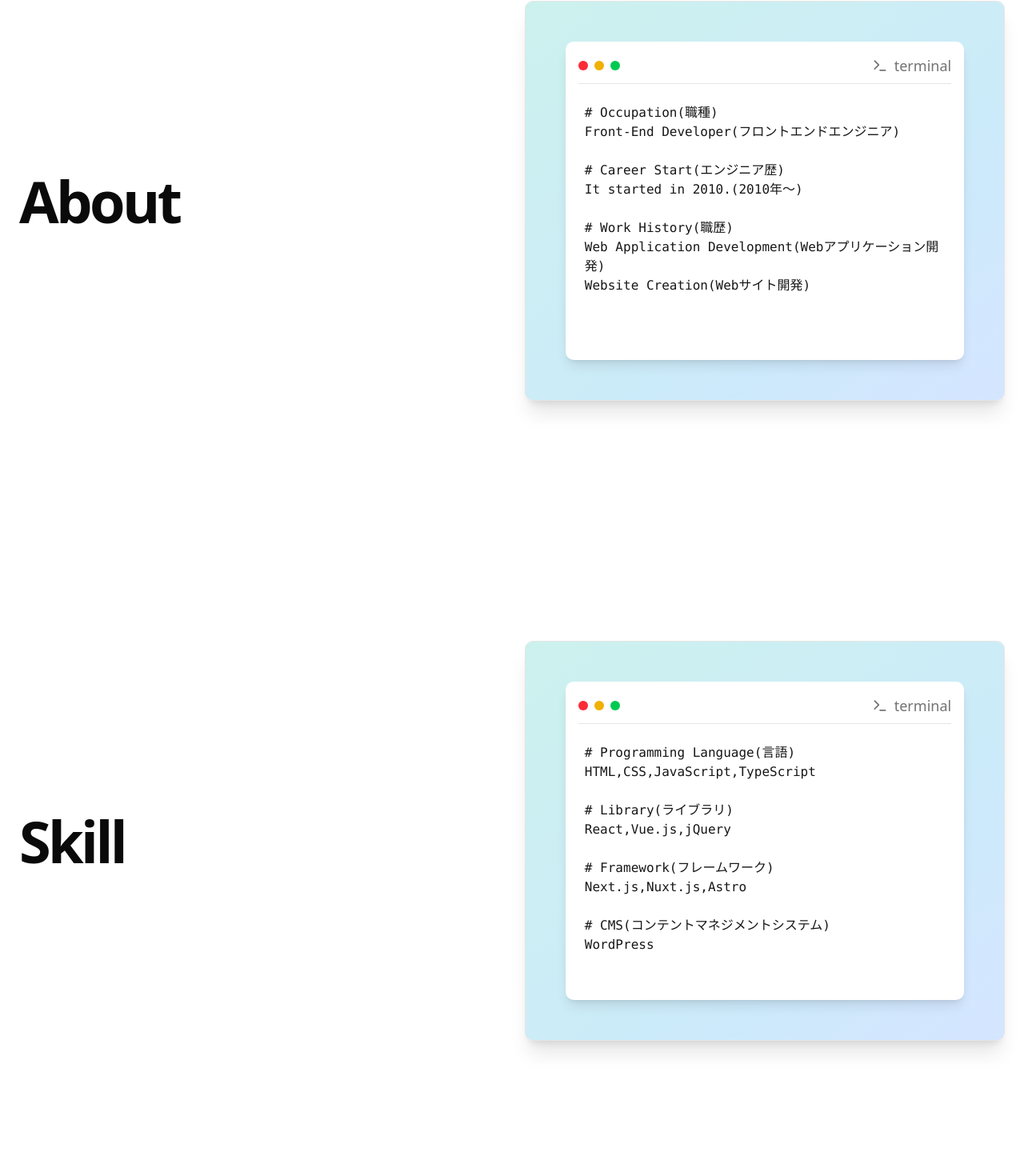
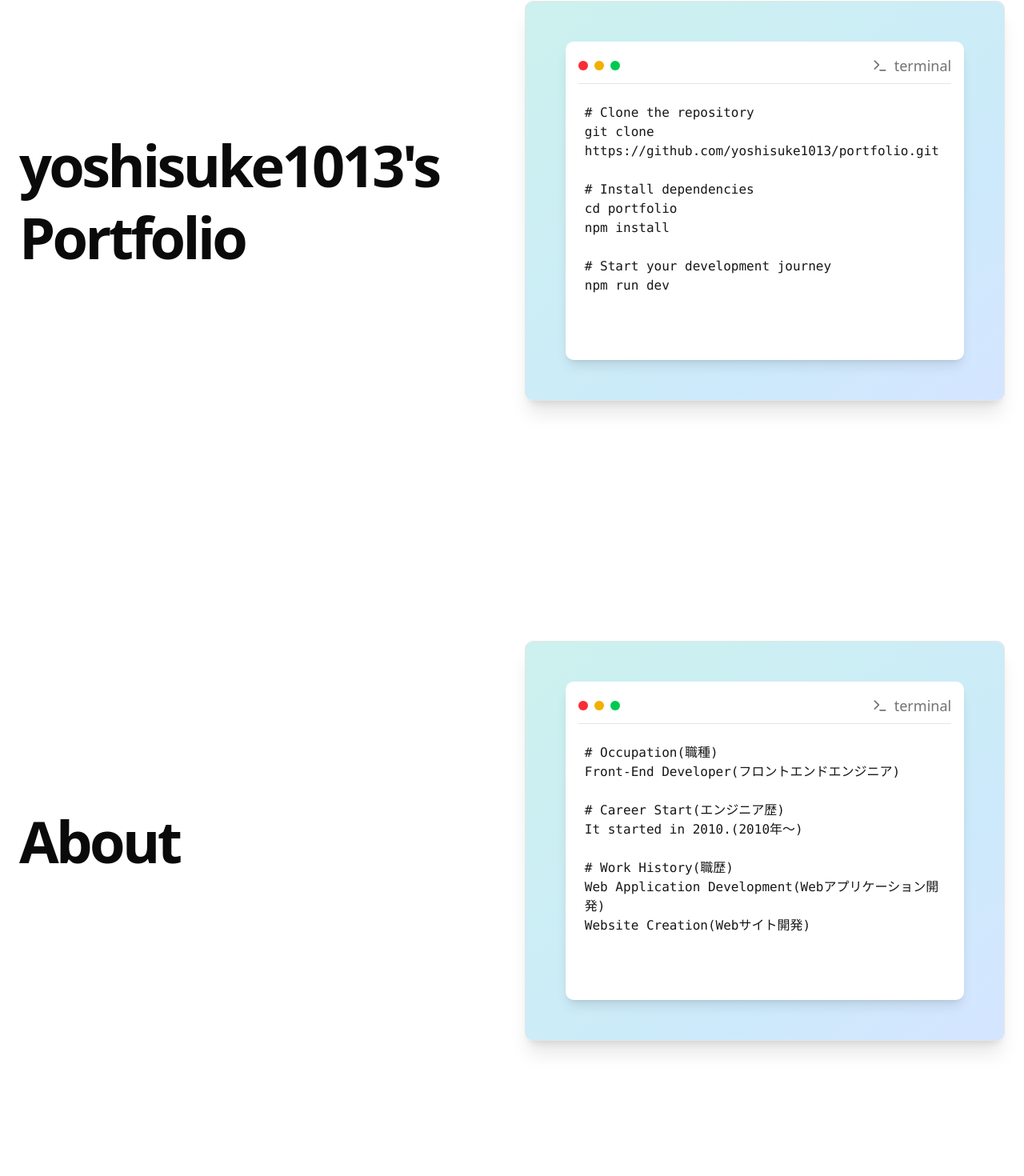
Before and after one commit to yoshisuke1013/portfolio, a Next.js app: page / in a window 1280 px wide. Shown: the part 229-1699 px from the top of the page at 80% size. Built offline with nearby package versions, Linux system fonts and the light colour scheme.

Commit message:
コンテンツを共通コンポーネント化

```diff
--- a/src/app/(pages)/(root)/_components/about.tsx
+++ b/src/app/(pages)/(root)/_components/about.tsx
@@ -1,59 +1,6 @@
-import { Terminal } from "lucide-react";
+import Content from "@/components/content";
+import { siteMetadata } from "@/constants/site-metadata";
 
 export default function About() {
-  return (
-    <section
-      id="about"
-      className="w-full h-screen flex items-center justify-center"
-    >
-      <div className="container px-4 md:px-6">
-        <div className="grid gap-6 lg:grid-cols-[1fr_400px] lg:gap-12 xl:grid-cols-[1fr_600px]">
-          <div className="flex flex-col justify-center space-y-8">
-            <div className="space-y-6">
-              <h2 className="text-4xl leading-tight font-bold tracking-tighter sm:text-5xl md:text-6xl lg:text-7xl ">
-                About
-              </h2>
-            </div>
-          </div>
-          <div className="flex items-center justify-center">
-            <div className="relative w-full h-[300px] md:h-[400px] lg:h-[500px] rounded-lg overflow-hidden border shadow-xl">
-              <div className="absolute inset-0 bg-gradient-to-br from-teal-500 to-blue-500 opacity-20"></div>
-              <div className="absolute inset-0 flex items-center justify-center">
-                <div className="w-5/6 h-4/5 bg-background rounded-lg shadow-lg p-4 overflow-hidden">
-                  <div className="flex flex-col h-full">
-                    <div className="flex items-center justify-between pb-2 border-b">
-                      <div className="flex items-center gap-2">
-                        <div className="w-3 h-3 rounded-full bg-red-500"></div>
-                        <div className="w-3 h-3 rounded-full bg-yellow-500"></div>
-                        <div className="w-3 h-3 rounded-full bg-green-500"></div>
-                      </div>
-
-                      <div className="ml-2 flex items-center text-lg text-muted-foreground">
-                        <Terminal className="w-5 h-5 mr-2" />
-                        terminal
-                      </div>
-                    </div>
-                    <div className="flex-1 overflow-hidden font-mono text- p-2">
-                      <pre className="text-primary py-4">
-                        <code className="whitespace-pre-wrap">{`# Occupation(職種)
-Front-End Developer(フロントエンドエンジニア)
-
-# Career Start(エンジニア歴)
-It started in 2010.(2010年〜)
-
-# Work History(職歴)
-Web Application Development(Webアプリケーション開発)
-Website Creation(Webサイト開発)
-`}</code>
-                      </pre>
-                    </div>
-                  </div>
-                </div>
-              </div>
-            </div>
-          </div>
-        </div>
-      </div>
-    </section>
-  );
+  return <Content title="About" content={siteMetadata.SITE_ABOUT} />;
 }
--- a/src/app/(pages)/(root)/_components/skill.tsx
+++ b/src/app/(pages)/(root)/_components/skill.tsx
@@ -1,61 +1,6 @@
-import { Terminal } from "lucide-react";
+import Content from "@/components/content";
+import { siteMetadata } from "@/constants/site-metadata";
 
 export default function Skill() {
-  return (
-    <section
-      id="skill"
-      className="w-full h-screen flex items-center justify-center"
-    >
-      <div className="container px-4 md:px-6">
-        <div className="grid gap-6 lg:grid-cols-[1fr_400px] lg:gap-12 xl:grid-cols-[1fr_600px]">
-          <div className="flex flex-col justify-center space-y-8">
-            <div className="space-y-6">
-              <h2 className="text-4xl leading-tight font-bold tracking-tighter sm:text-5xl md:text-6xl lg:text-7xl ">
-                Skill
-              </h2>
-            </div>
-          </div>
-          <div className="flex items-center justify-center">
-            <div className="relative w-full h-[300px] md:h-[400px] lg:h-[500px] rounded-lg overflow-hidden border shadow-xl">
-              <div className="absolute inset-0 bg-gradient-to-br from-teal-500 to-blue-500 opacity-20"></div>
-              <div className="absolute inset-0 flex items-center justify-center">
-                <div className="w-5/6 h-4/5 bg-background rounded-lg shadow-lg p-4 overflow-hidden">
-                  <div className="flex flex-col h-full">
-                    <div className="flex items-center justify-between pb-2 border-b">
-                      <div className="flex items-center gap-2">
-                        <div className="w-3 h-3 rounded-full bg-red-500"></div>
-                        <div className="w-3 h-3 rounded-full bg-yellow-500"></div>
-                        <div className="w-3 h-3 rounded-full bg-green-500"></div>
-                      </div>
-
-                      <div className="ml-2 flex items-center text-lg text-muted-foreground">
-                        <Terminal className="w-5 h-5 mr-2" />
-                        terminal
-                      </div>
-                    </div>
-                    <div className="flex-1 overflow-hidden font-mono text- p-2">
-                      <pre className="text-primary py-4">
-                        <code className="whitespace-pre-wrap">{`# Programming Language(言語)
-HTML,CSS,JavaScript,TypeScript
-
-# Library(ライブラリ)
-React,Vue.js,jQuery
-
-# Framework(フレームワーク)
-Next.js,Nuxt.js,Astro
-
-# CMS(コンテントマネジメントシステム)
-WordPress
-`}</code>
-                      </pre>
-                    </div>
-                  </div>
-                </div>
-              </div>
-            </div>
-          </div>
-        </div>
-      </div>
-    </section>
-  );
+  return <Content title="Skill" content={siteMetadata.SITE_SKILL} />;
 }
--- /dev/null
+++ b/src/app/(pages)/(root)/_components/top.tsx
@@ -0,0 +1,8 @@
+import Content from "@/components/content";
+import { siteMetadata } from "@/constants/site-metadata";
+
+export default function Top() {
+  return (
+    <Content title={siteMetadata.SITE_NAME} content={siteMetadata.SITE_TOP} />
+  );
+}
--- /dev/null
+++ b/src/components/content.tsx
@@ -0,0 +1,57 @@
+import { Terminal } from "lucide-react";
+
+type ContentProps = {
+  title: string;
+  content: string;
+};
+
+export default function Content(props: ContentProps) {
+  return (
+    <section
+      id="about"
+      className="w-full h-screen flex items-center justify-center"
+    >
+      <div className="container px-4 md:px-6">
+        <div className="grid gap-6 lg:grid-cols-[1fr_400px] lg:gap-12 xl:grid-cols-[1fr_600px]">
+          <div className="flex flex-col justify-center space-y-8">
+            <div className="space-y-6">
+              <h2 className="text-4xl leading-tight font-bold tracking-tighter sm:text-5xl md:text-6xl lg:text-7xl ">
+                {props.title}
+              </h2>
+            </div>
+          </div>
+          <div className="flex items-center justify-center">
+            <div className="relative w-full h-[300px] md:h-[400px] lg:h-[500px] rounded-lg overflow-hidden border shadow-xl">
+              <div className="absolute inset-0 bg-gradient-to-br from-teal-500 to-blue-500 opacity-20"></div>
+              <div className="absolute inset-0 flex items-center justify-center">
+                <div className="w-5/6 h-4/5 bg-background rounded-lg shadow-lg p-4 overflow-hidden">
+                  <div className="flex flex-col h-full">
+                    <div className="flex items-center justify-between pb-2 border-b">
+                      <div className="flex items-center gap-2">
+                        <div className="w-3 h-3 rounded-full bg-red-500"></div>
+                        <div className="w-3 h-3 rounded-full bg-yellow-500"></div>
+                        <div className="w-3 h-3 rounded-full bg-green-500"></div>
+                      </div>
+
+                      <div className="ml-2 flex items-center text-lg text-muted-foreground">
+                        <Terminal className="w-5 h-5 mr-2" />
+                        terminal
+                      </div>
+                    </div>
+                    <div className="flex-1 overflow-hidden font-mono text- p-2">
+                      <pre className="text-primary py-4">
+                        <code className="whitespace-pre-wrap">
+                          {props.content}
+                        </code>
+                      </pre>
+                    </div>
+                  </div>
+                </div>
+              </div>
+            </div>
+          </div>
+        </div>
+      </div>
+    </section>
+  );
+}
--- a/src/constants/site-metadata.ts
+++ b/src/constants/site-metadata.ts
@@ -6,16 +6,57 @@ interface SiteMetadata {
   SOCIAL_MEDIA: {
     github: string;
   };
+  SITE_TOP: string;
+  SITE_ABOUT: string;
+  SITE_SKILL: string;
 }
 
-const siteAuthor = "Yoshisuke1013";
+const siteAuthor = "yoshisuke1013";
+const siteRepository = `https://github.com/${siteAuthor}/portfolio.git`;
+
+const siteTopContent = `# Clone the repository
+git clone ${siteRepository}
+
+# Install dependencies
+cd portfolio
+npm install
+
+# Start your development journey
+npm run dev`;
+
+const siteAboutContent = `# Occupation(職種)
+Front-End Developer(フロントエンドエンジニア)
+
+# Career Start(エンジニア歴)
+It started in 2010.(2010年〜)
+
+# Work History(職歴)
+Web Application Development(Webアプリケーション開発)
+Website Creation(Webサイト開発)
+`;
+
+const siteSkillContent = `# Programming Language(言語)
+HTML,CSS,JavaScript,TypeScript
+
+# Library(ライブラリ)
+React,Vue.js,jQuery
+
+# Framework(フレームワーク)
+Next.js,Nuxt.js,Astro
+
+# CMS(コンテントマネジメントシステム)
+WordPress
+`;
 
 export const siteMetadata: SiteMetadata = {
   SITE_AUTHOR: siteAuthor,
   SITE_NAME: `${siteAuthor}'s Portfolio`,
   SITE_DESC: `${siteAuthor}'のポートフォリオです。`,
-  SITE_REPOSITORY: "https://github.com/yoshisuke1013/portfolio.git",
+  SITE_REPOSITORY: siteRepository,
   SOCIAL_MEDIA: {
     github: `https://github.com/${siteAuthor}`,
   },
+  SITE_TOP: siteTopContent,
+  SITE_ABOUT: siteAboutContent,
+  SITE_SKILL: siteSkillContent,
 };
```
